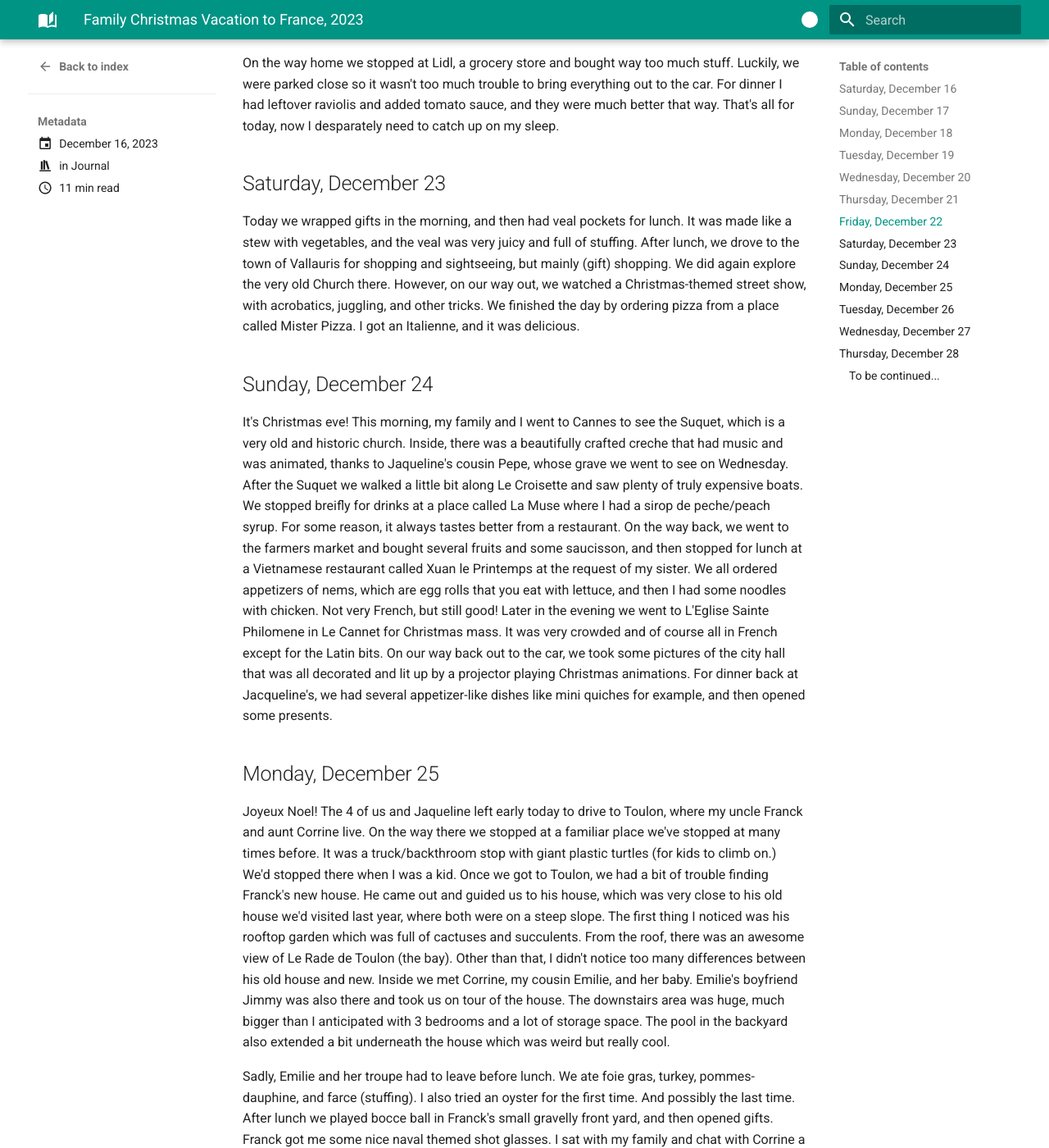
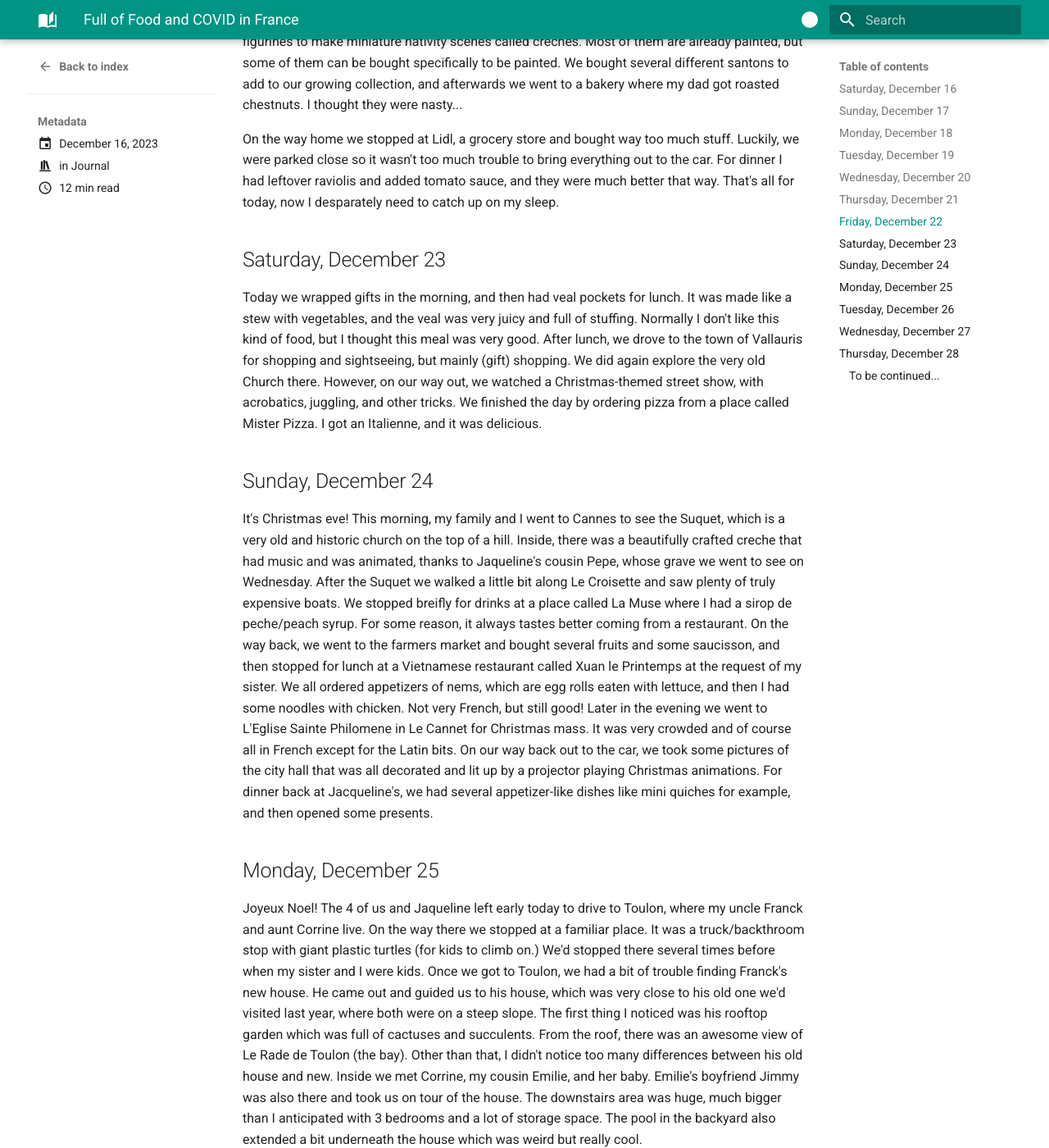
Before and after one commit to nicfv/Me, an MkDocs documentation site: the page built from docs/posts/007-france.md, in a window 1280 px wide and 1400 px high, scrolled down 2639 px. Shown: the whole window at 82% size. Built offline with MkDocs 1.6.1 and Material for MkDocs 9.7.7, drawn with Linux system fonts in a browser that asks for light colours; some of the changed text lies outside the part shown.

Commit message:
Title and grammar

```diff
--- a/docs/posts/007-france.md
+++ b/docs/posts/007-france.md
@@ -6,13 +6,15 @@ tags:
   - travel
   - France
 ---
-# Family Christmas Vacation to France, 2023
+# Full of Food and COVID in France
 
-My family and I visit our extended family in France every couple years. We had been planning to travel to France for some time, but we are not good planners. After some frustration and finesse, I was able to find our flights which my dad graciously booked for us all.
+**A Family Holday Vacation to France, December 2023**
+
+My family and I visit our relatives in France every couple years. We had been planning to travel to France for some time, but to put it nicely, we are very bad at planning. I knew that if we were to go, I would at least need to help to plan our flight itinerary. After some frustration and finesse, I was able to find some good flights which my dad graciously booked for us all.
 
 ## Saturday, December 16
 
-Our first leg was SFO-ZRH (San Francisco to Zurich, Switzerland.) But, the flight didn't depart until 7 PM so we practically had the whole day to ourselves. Unfortunately, my dad tested positive for COVID-19 in the morning, but he was pretty healthy and decided to move along with our plans but just wear masks. In the morning before the flight, we went to a library book sale and then had lunch. It was already getting dark by the time we got to the airport in the late afternoon. I unfortunately had to check my luggage, because the wheels made it just an inch too tall. We got on the Swiss Air 777 plane and took off. The flight was 10 hours and a half, which is never fun. There were some movies and things to do, I tried my hand at the Chess game provided on screen, and could never get close to defeating the AI. I frequently stood up and walked around and actually met a Swiss university researcher, who submits scientific codes to machines like the one where I work. After what felt like days, we finally landed without me getting a wink of sleep. However, this flight was the smoothest trans-Atlantic flight I've ever been on, so kudos, Swiss Air!
+Our first leg was SFO-ZRH (San Francisco to Zurich, Switzerland.) But, the flight didn't depart until 7 PM so we practically had the whole day to ourselves. Unfortunately, my dad tested positive for COVID-19 in the morning, but he was pretty healthy and decided to move along with our plans but just wear masks. In the morning before the flight, we went to a library book sale and then had lunch. It was already getting dark by the time we got to the airport in the late afternoon. I unfortunately had to check my luggage, because the wheels made it just an inch too tall. We got on the Swiss Air 777 plane and took off. The flight was 10 hours and a half, which is never fun. There were some movies and things to do, I tried my hand at the Chess game provided on screen, and could never get close to defeating the AI. Is this airplane secretly a chess supercomputer? I frequently stood up and walked around and actually met a Swiss university researcher, who submits scientific codes to machines like the one where I work. After what felt like days, we finally landed without me getting a wink of sleep. However, this flight was the smoothest trans-Atlantic flight I've ever been on, so kudos, Swiss Air!
 
 ## Sunday, December 17
 
@@ -24,7 +26,7 @@ I was feeling very ill this day and pretty sure I know why. Even if I didn't get
 
 ## Tuesday, December 19
 
-I took a COVID test which to no surprise, was positive. I'm hoping that since I've been vaccinated, this will be over quickly. Actually, I am feeling a bit better already from yesterday. I stayed home again to make sure that I can get over this as soon as possible and start to enjoy my vacation.
+I took a COVID test which to no surprise, was positive. I'm hoping that since I've been vaccinated, this will be over quickly. Actually, I am feeling a bit better already from yesterday. I stayed home again to stop the spread, and get over this as soon as possible and start to enjoy my vacation.
 
 ## Wednesday, December 20
 
@@ -50,15 +52,15 @@ On the way home we stopped at Lidl, a grocery store and bought way too much stuf
 
 ## Saturday, December 23
 
-Today we wrapped gifts in the morning, and then had veal pockets for lunch. It was made like a stew with vegetables, and the veal was very juicy and full of stuffing. After lunch, we drove to the town of Vallauris for shopping and sightseeing, but mainly (gift) shopping. We did again explore the very old Church there. However, on our way out, we watched a Christmas-themed street show, with acrobatics, juggling, and other tricks. We finished the day by ordering pizza from a place called Mister Pizza. I got an Italienne, and it was delicious.
+Today we wrapped gifts in the morning, and then had veal pockets for lunch. It was made like a stew with vegetables, and the veal was very juicy and full of stuffing. Normally I don't like this kind of food, but I thought this meal was very good. After lunch, we drove to the town of Vallauris for shopping and sightseeing, but mainly (gift) shopping. We did again explore the very old Church there. However, on our way out, we watched a Christmas-themed street show, with acrobatics, juggling, and other tricks. We finished the day by ordering pizza from a place called Mister Pizza. I got an Italienne, and it was delicious.
 
 ## Sunday, December 24
 
-It's Christmas eve! This morning, my family and I went to Cannes to see the Suquet, which is a very old and historic church. Inside, there was a beautifully crafted creche that had music and was animated, thanks to Jaqueline's cousin Pepe, whose grave we went to see on Wednesday. After the Suquet we walked a little bit along Le Croisette and saw plenty of truly expensive boats. We stopped breifly for drinks at a place called La Muse where I had a sirop de peche/peach syrup. For some reason, it always tastes better from a restaurant. On the way back, we went to the farmers market and bought several fruits and some saucisson, and then stopped for lunch at a Vietnamese restaurant called Xuan le Printemps at the request of my sister. We all ordered appetizers of nems, which are egg rolls that you eat with lettuce, and then I had some noodles with chicken. Not very French, but still good! Later in the evening we went to L'Eglise Sainte Philomene in Le Cannet for Christmas mass. It was very crowded and of course all in French except for the Latin bits. On our way back out to the car, we took some pictures of the city hall that was all decorated and lit up by a projector playing Christmas animations. For dinner back at Jacqueline's, we had several appetizer-like dishes like mini quiches for example, and then opened some presents.
+It's Christmas eve! This morning, my family and I went to Cannes to see the Suquet, which is a very old and historic church on the top of a hill. Inside, there was a beautifully crafted creche that had music and was animated, thanks to Jaqueline's cousin Pepe, whose grave we went to see on Wednesday. After the Suquet we walked a little bit along Le Croisette and saw plenty of truly expensive boats. We stopped breifly for drinks at a place called La Muse where I had a sirop de peche/peach syrup. For some reason, it always tastes better coming from a restaurant. On the way back, we went to the farmers market and bought several fruits and some saucisson, and then stopped for lunch at a Vietnamese restaurant called Xuan le Printemps at the request of my sister. We all ordered appetizers of nems, which are egg rolls eaten with lettuce, and then I had some noodles with chicken. Not very French, but still good! Later in the evening we went to L'Eglise Sainte Philomene in Le Cannet for Christmas mass. It was very crowded and of course all in French except for the Latin bits. On our way back out to the car, we took some pictures of the city hall that was all decorated and lit up by a projector playing Christmas animations. For dinner back at Jacqueline's, we had several appetizer-like dishes like mini quiches for example, and then opened some presents.
 
 ## Monday, December 25
 
-Joyeux Noel! The 4 of us and Jaqueline left early today to drive to Toulon, where my uncle Franck and aunt Corrine live. On the way there we stopped at a familiar place we've stopped at many times before. It was a truck/backthroom stop with giant plastic turtles (for kids to climb on.) We'd stopped there when I was a kid. Once we got to Toulon, we had a bit of trouble finding Franck's new house. He came out and guided us to his house, which was very close to his old house we'd visited last year, where both were on a steep slope. The first thing I noticed was his rooftop garden which was full of cactuses and succulents. From the roof, there was an awesome view of Le Rade de Toulon (the bay). Other than that, I didn't notice too many differences between his old house and new. Inside we met Corrine, my cousin Emilie, and her baby. Emilie's boyfriend Jimmy was also there and took us on tour of the house. The downstairs area was huge, much bigger than I anticipated with 3 bedrooms and a lot of storage space. The pool in the backyard also extended a bit underneath the house which was weird but really cool.
+Joyeux Noel! The 4 of us and Jaqueline left early today to drive to Toulon, where my uncle Franck and aunt Corrine live. On the way there we stopped at a familiar place. It was a truck/backthroom stop with giant plastic turtles (for kids to climb on.) We'd stopped there several times before when my sister and I were kids. Once we got to Toulon, we had a bit of trouble finding Franck's new house. He came out and guided us to his house, which was very close to his old one we'd visited last year, where both were on a steep slope. The first thing I noticed was his rooftop garden which was full of cactuses and succulents. From the roof, there was an awesome view of Le Rade de Toulon (the bay). Other than that, I didn't notice too many differences between his old house and new. Inside we met Corrine, my cousin Emilie, and her baby. Emilie's boyfriend Jimmy was also there and took us on tour of the house. The downstairs area was huge, much bigger than I anticipated with 3 bedrooms and a lot of storage space. The pool in the backyard also extended a bit underneath the house which was weird but really cool.
 
 Sadly, Emilie and her troupe had to leave before lunch. We ate foie gras, turkey, pommes-dauphine, and farce (stuffing). I also tried an oyster for the first time. And possibly the last time. After lunch we played bocce ball in Franck's small gravelly front yard, and then opened gifts. Franck got me some nice naval themed shot glasses. I sat with my family and chat with Corrine a bit, and learned that she has a very interesting job. She is into hypnotism for mental healing and has a client she practices on. Franck then showed us all some very old "Super 8" film from the 70s, when he and my dad Marc were just kids. It was interesting to see what they and Jaqueline were like back then and I learned a lot about his and my dad's history.
 
@@ -78,7 +80,7 @@ In the morning I went with my parents and Jaqueline to E. Leclerc, which is basi
 
 After lunch we all went to yet another cemetery to visit the resting place of our uncle Marc, who owned a restaurant called Chez Marc where we always used to eat. Then we left the cemetery to see our aunt Christiane who was married to Marc. At her house we also saw Veronique again and her husband. We explored their property and played with their two dogs, and then sat and talked for a long time. More sweets were served, and I had some of an almond pie (gateau de rois) which is a traditional French Christmas treat. Veronique also showed us the sign they took down from the entrance of Chez Marc. It was a little sad, but I'm glad they were able to keep the sign, and actually, there is still a sign on the road showing the direction to the restaurant.
 
-We returned home to Jaqueline's for dinner and served the nems we bought earlier today. We also played belote which is a French card game you play in pairs. I played with Franck against my parents and they kicked our butts. I can't believe that already tomorrow is our last full day here.
+We returned home to Jaqueline's for dinner and served the nems we bought earlier today. We also played belote which is a French card game played in pairs. I played with Franck against my parents and they kicked our butts. I can't believe that already tomorrow is our last full day here.
 
 ## Thursday, December 28
 
```
Also changed, not shown: other parts of docs/posts/007-france.md (+1 -1 lines).
